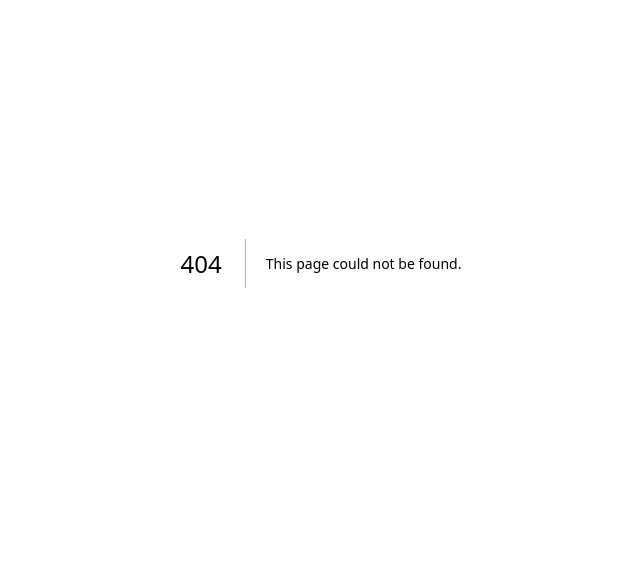
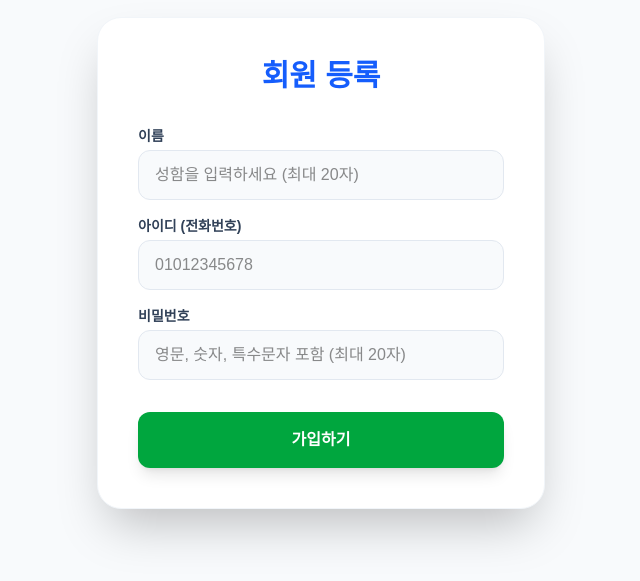
Before and after one commit to eyebeam-atomy/atomy-partner-care, a Next.js app: page /signup in a window 1280 px wide. Before the commit this address had no page. Shown: the part 137-718 px from the top of the page, without its empty margins (319-959 px from the left). Built offline with nearby package versions, Linux system fonts and the light colour scheme; no server answers.

Commit message:
배포 준비 완료

```diff
--- /dev/null
+++ b/app/dashboard/page.tsx
@@ -0,0 +1,57 @@
+'use client';
+import { useEffect, useState } from 'react';
+import { supabase } from '@/lib/supabase';
+
+export default function Dashboard() {
+  const [partners, setPartners] = useState<any[]>([]);
+
+  // 페이지가 열리자마자 DB에서 파트너 목록 가져오기
+  useEffect(() => {
+    const fetchPartners = async () => {
+      const { data, error } = await supabase
+        .from('partners')
+        .select('*')
+        .order('created_at', { ascending: false });
+
+      if (data) setPartners(data);
+    };
+
+    fetchPartners();
+  }, []);
+
+  return (
+    <div className="min-h-screen bg-slate-100 p-8">
+      <div className="max-w-4xl mx-auto">
+        <header className="flex justify-between items-center mb-8">
+          <h1 className="text-2xl font-bold text-slate-800">파트너 관리 수첩</h1>
+          <button className="bg-blue-600 text-white px-4 py-2 rounded-lg hover:bg-blue-700 transition">
+            + 새 파트너 등록
+          </button>
+        </header>
+
+        <div className="bg-white rounded-2xl shadow-sm overflow-hidden">
+          <table className="w-full text-left">
+            <thead className="bg-slate-50 border-b border-slate-100">
+              <tr>
+                <th className="px-6 py-4 text-sm font-semibold text-slate-600">이름</th>
+                <th className="px-6 py-4 text-sm font-semibold text-slate-600">연락처(아이디)</th>
+                <th className="px-6 py-4 text-sm font-semibold text-slate-600">등록일</th>
+              </tr>
+            </thead>
+            <tbody className="divide-y divide-slate-100">
+              {partners.map((p) => (
+                <tr key={p.id} className="hover:bg-slate-50 transition">
+                  <td className="px-6 py-4 font-medium">{p.user_name}</td>
+                  <td className="px-6 py-4 text-slate-500">{p.user_id}</td>
+                  <td className="px-6 py-4 text-slate-400 text-sm">
+                    {new Date(p.created_at).toLocaleDateString()}
+                  </td>
+                </tr>
+              ))}
+            </tbody>
+          </table>
+        </div>
+      </div>
+    </div>
+  );
+}
--- a/app/page.tsx
+++ b/app/page.tsx
@@ -1,65 +1,86 @@
-import Image from "next/image";
+'use client';
+import bcrypt from 'bcryptjs';
+import { useState } from 'react';
+import { useRouter } from 'next/navigation'; // 1. 이동 도구 추가
+import { supabase } from '@/lib/supabase';
 
-export default function Home() {
+export default function LoginPage() {
+  const [phone, setPhone] = useState('');
+  const [password, setPassword] = useState('');
+  const router = useRouter(); // 2. 이동 함수 초기화
+
+  const handleLogin = async (e: React.FormEvent) => {
+    e.preventDefault();
+
+    const { data, error } = await supabase
+      .from('partners')
+      .select('*')
+      .eq('user_id', phone)
+      .single();
+
+    if (error || !data) {
+      alert('등록되지 않은 사용자입니다.');
+      return;
+    }
+
+    if (data) {
+      // 🔥 암호화된 비번과 사용자가 입력한 비번을 비교
+      const isMatch = await bcrypt.compare(password, data.password);
+
+      if (isMatch) {
+        alert(`${data.user_name}님, 환영합니다!`);
+        router.push('/dashboard');
+      } else {
+        alert('비밀번호가 틀렸습니다.');
+      }
+    }
+  };
+
   return (
-    <div className="flex flex-col flex-1 items-center justify-center bg-zinc-50 font-sans dark:bg-black">
-      <main className="flex flex-1 w-full max-w-3xl flex-col items-center justify-between py-32 px-16 bg-white dark:bg-black sm:items-start">
-        <Image
-          className="dark:invert"
-          src="/next.svg"
-          alt="Next.js logo"
-          width={100}
-          height={20}
-          priority
-        />
-        <div className="flex flex-col items-center gap-6 text-center sm:items-start sm:text-left">
-          <h1 className="max-w-xs text-3xl font-semibold leading-10 tracking-tight text-black dark:text-zinc-50">
-            To get started, edit the page.tsx file.
-          </h1>
-          <p className="max-w-md text-lg leading-8 text-zinc-600 dark:text-zinc-400">
-            Looking for a starting point or more instructions? Head over to{" "}
-            <a
-              href="https://vercel.com/templates?framework=next.js&utm_source=create-next-app&utm_medium=appdir-template-tw&utm_campaign=create-next-app"
-              className="font-medium text-zinc-950 dark:text-zinc-50"
+    <div className="min-h-screen flex items-center justify-center bg-slate-50 p-4">
+      <div className="max-w-md w-full bg-white rounded-3xl shadow-2xl p-10 border border-slate-100">
+        <div className="text-center mb-10">
+          <h1 className="text-3xl font-extrabold text-blue-600 tracking-tight">Atomy Partner Care</h1>
+        </div>
+
+        <form onSubmit={handleLogin} className="space-y-4">
+          <div>
+            <label className="block text-sm font-semibold text-slate-700 mb-2">전화번호 (아이디)</label>
+            <input
+              type="text"
+              placeholder="01012345678"
+              className="w-full px-4 py-4 bg-slate-50 border border-slate-200 rounded-xl focus:ring-2 focus:ring-blue-500 focus:outline-none"
+              value={phone}
+              onChange={(e) => setPhone(e.target.value)}
+            />
+          </div>
+          <div>
+            <label className="block text-sm font-semibold text-slate-700 mb-2">비밀번호</label>
+            <input
+              type="password"
+              placeholder="••••••••"
+              className="w-full px-4 py-4 bg-slate-50 border border-slate-200 rounded-xl focus:ring-2 focus:ring-blue-500 focus:outline-none"
+              value={password}
+              onChange={(e) => setPassword(e.target.value)}
+            />
+          </div>
+
+          <div className="pt-2 space-y-3">
+            <button type="submit" className="w-full py-4 bg-blue-600 hover:bg-blue-700 text-white font-bold rounded-xl shadow-lg transition duration-200">
+              로그인하기
+            </button>
+
+            {/* 3. 회원가입 페이지로 보내주는 버튼 추가 */}
+            <button
+              type="button"
+              onClick={() => router.push('/signup')}
+              className="w-full py-4 bg-white border border-blue-600 text-blue-600 font-bold rounded-xl hover:bg-blue-50 transition duration-200"
             >
-              Templates
-            </a>{" "}
-            or the{" "}
-            <a
-              href="https://nextjs.org/learn?utm_source=create-next-app&utm_medium=appdir-template-tw&utm_campaign=create-next-app"
-              className="font-medium text-zinc-950 dark:text-zinc-50"
-            >
-              Learning
-            </a>{" "}
-            center.
-          </p>
-        </div>
-        <div className="flex flex-col gap-4 text-base font-medium sm:flex-row">
-          <a
-            className="flex h-12 w-full items-center justify-center gap-2 rounded-full bg-foreground px-5 text-background transition-colors hover:bg-[#383838] dark:hover:bg-[#ccc] md:w-[158px]"
-            href="https://vercel.com/new?utm_source=create-next-app&utm_medium=appdir-template-tw&utm_campaign=create-next-app"
-            target="_blank"
-            rel="noopener noreferrer"
-          >
-            <Image
-              className="dark:invert"
-              src="/vercel.svg"
-              alt="Vercel logomark"
-              width={16}
-              height={16}
-            />
-            Deploy Now
-          </a>
-          <a
-            className="flex h-12 w-full items-center justify-center rounded-full border border-solid border-black/[.08] px-5 transition-colors hover:border-transparent hover:bg-black/[.04] dark:border-white/[.145] dark:hover:bg-[#1a1a1a] md:w-[158px]"
-            href="https://nextjs.org/docs?utm_source=create-next-app&utm_medium=appdir-template-tw&utm_campaign=create-next-app"
-            target="_blank"
-            rel="noopener noreferrer"
-          >
-            Documentation
-          </a>
-        </div>
-      </main>
+              회원가입 하러가기
+            </button>
+          </div>
+        </form>
+      </div>
     </div>
   );
 }
--- /dev/null
+++ b/app/signup/page.tsx
@@ -0,0 +1,114 @@
+'use client';
+import bcrypt from 'bcryptjs';
+import { useState } from 'react';
+import { useRouter } from 'next/navigation'; // 페이지 이동을 위한 도구
+import { supabase } from '@/lib/supabase';
+
+export default function SignUpPage() {
+  const [phone, setPhone] = useState('');
+  const [password, setPassword] = useState('');
+  const [userName, setUserName] = useState('');
+  const router = useRouter();
+
+  const handleSignUp = async (e: React.FormEvent) => {
+    e.preventDefault();
+
+    // 1. 필수 입력 체크
+    if (!phone || !password || !userName) {
+      alert('모든 정보를 입력해주세요!');
+      return;
+    }
+
+    // 2. 비밀번호 유효성 검사 (정규식)
+    // 조건: 8자 이상, 영문자, 숫자, 특수문자 포함
+    const passwordRegex = /^(?=.*[A-Za-z])(?=.*\d)(?=.*[@$!%*#?&])[A-Za-z\d@$!%*#?&]{8,}$/;
+
+    if (!passwordRegex.test(password)) {
+      alert('비밀번호는 8자 이상이며, 영문자, 숫자, 특수문자를 모두 포함해야 합니다.');
+      return;
+    }
+
+    // 1. 암호화 진행
+    const hashedPassword = await bcrypt.hash(password, 10);
+
+    // 2. DB 저장
+    const { error } = await supabase
+      .from('partners')
+      .insert([{
+        user_id: phone,
+        password: hashedPassword, // 암호화된 값 전송!
+        user_name: userName
+      }]);
+
+    if (error) {
+      alert('이미 등록된 번호이거나 가입에 실패했습니다.');
+    } else {
+      // 3. 사용자에게 성공 알림을 주고 확인을 누르면 이동!
+      alert('회원가입이 완료되었습니다! 로그인 페이지로 이동합니다.');
+
+      // 4. 로그인 페이지('/')로 리다이렉트
+      router.push('/');
+    }
+  };
+
+  return (
+    <div className="min-h-screen flex items-center justify-center bg-slate-50 p-4">
+      <div className="max-w-md w-full bg-white rounded-3xl shadow-2xl p-10 border border-slate-100">
+        <h1 className="text-3xl font-extrabold text-blue-600 text-center mb-8">회원 등록</h1>
+
+        <form onSubmit={handleSignUp} className="space-y-4">
+          {/* 이름 입력창: 최대 20자 */}
+          <div>
+            <label className="block text-sm font-semibold text-slate-700 mb-1">이름</label>
+            <input
+              type="text"
+              placeholder="성함을 입력하세요 (최대 20자)"
+              maxLength={20}
+              className="w-full px-4 py-3 bg-slate-50 border border-slate-200 rounded-xl focus:ring-2 focus:ring-blue-500 focus:outline-none"
+              value={userName}
+              onChange={(e) => {
+                // 🔥 한글, 영문, 숫자, 공백만 허용하고 나머지는 실시간으로 삭제!
+                const safeValue = e.target.value.replace(/[^a-zA-Z0-9가-힣ㄱ-ㅎㅏ-ㅣ\s]/g, '');
+                setUserName(safeValue);
+              }}
+            />
+          </div>
+
+          {/* 전화번호 입력창: 숫자만, 최대 11자 */}
+          <div>
+            <label className="block text-sm font-semibold text-slate-700 mb-1">아이디 (전화번호)</label>
+            <input
+              type="text"
+              placeholder="01012345678"
+              maxLength={11} // 최대 11자 제한 (01012345678)
+              className="w-full px-4 py-3 bg-slate-50 border border-slate-200 rounded-xl focus:ring-2 focus:ring-blue-500 focus:outline-none"
+              value={phone}
+              onChange={(e) => {
+                // 🔥 숫자만 입력받게 하는 마법의 한 줄
+                const onlyNumber = e.target.value.replace(/[^0-9]/g, '');
+                setPhone(onlyNumber);
+              }}
+            />
+          </div>
+
+          {/* 비밀번호 입력창: 최대 20자 */}
+          <div>
+            <label className="block text-sm font-semibold text-slate-700 mb-1">비밀번호</label>
+            <input
+              type="password"
+              placeholder="영문, 숫자, 특수문자 포함 (최대 20자)"
+              maxLength={20} // 최대 20자 제한
+              className="w-full px-4 py-3 bg-slate-50 border border-slate-200 rounded-xl focus:ring-2 focus:ring-blue-500 focus:outline-none"
+              value={password}
+              onChange={(e) => setPassword(e.target.value)}
+            />
+          </div>
+
+          <button type="submit" className="w-full py-4 bg-green-600 hover:bg-green-700 text-white font-bold rounded-xl shadow-lg transition mt-4">
+            가입하기
+          </button>
+        </form>
+      </div>
+    </div>
+  );
+}
--- /dev/null
+++ b/lib/supabase.ts
@@ -0,0 +1,6 @@
+import { createClient } from '@supabase/supabase-js';
+
+const supabaseUrl = process.env.NEXT_PUBLIC_SUPABASE_URL!;
+const supabaseAnonKey = process.env.NEXT_PUBLIC_SUPABASE_ANON_KEY!;
+
+export const supabase = createClient(supabaseUrl, supabaseAnonKey);
--- a/package.json
+++ b/package.json
@@ -9,12 +9,15 @@
     "lint": "eslint"
   },
   "dependencies": {
+    "@supabase/supabase-js": "^2.103.0",
+    "bcryptjs": "^3.0.3",
     "next": "16.2.3",
     "react": "19.2.4",
     "react-dom": "19.2.4"
   },
   "devDependencies": {
     "@tailwindcss/postcss": "^4",
+    "@types/bcryptjs": "^2.4.6",
     "@types/node": "^20",
     "@types/react": "^19",
     "@types/react-dom": "^19",
```
Also changed, not shown: 1 other file (tests, documents, lock files or other folders).
